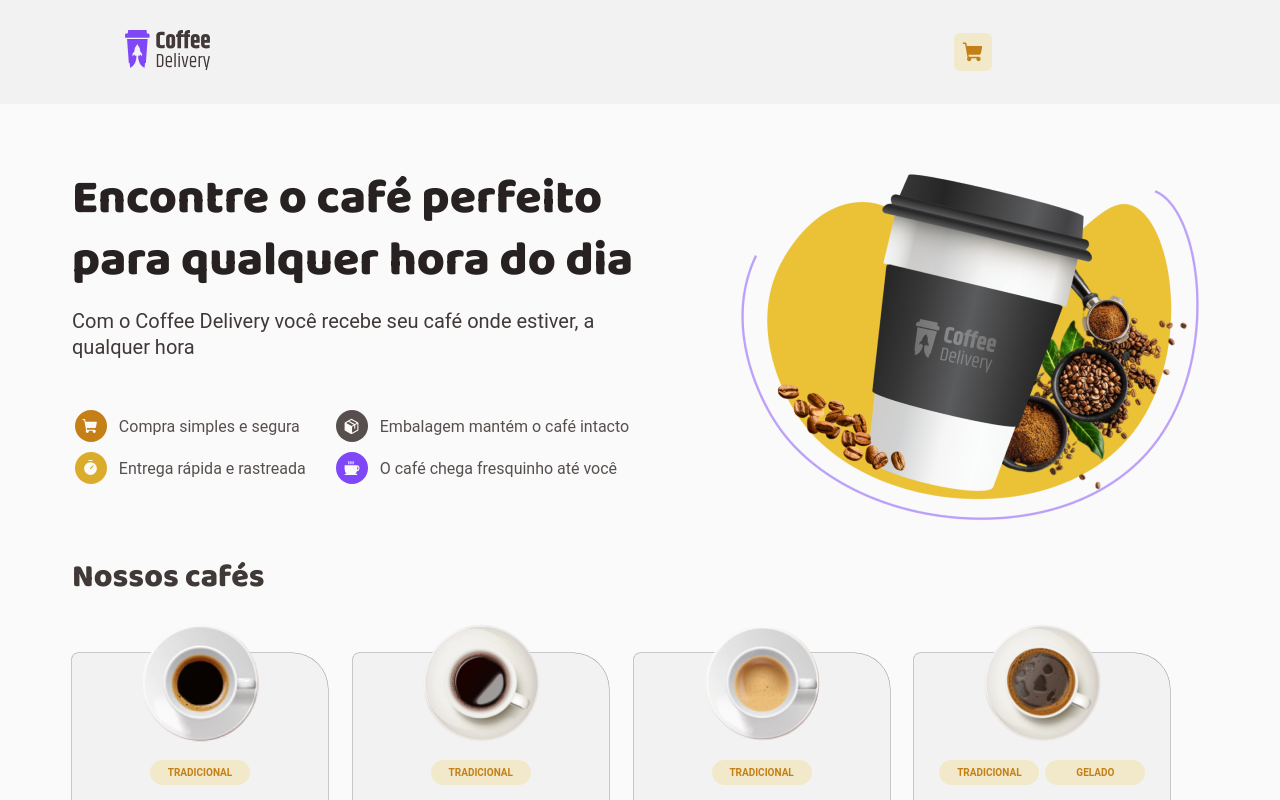
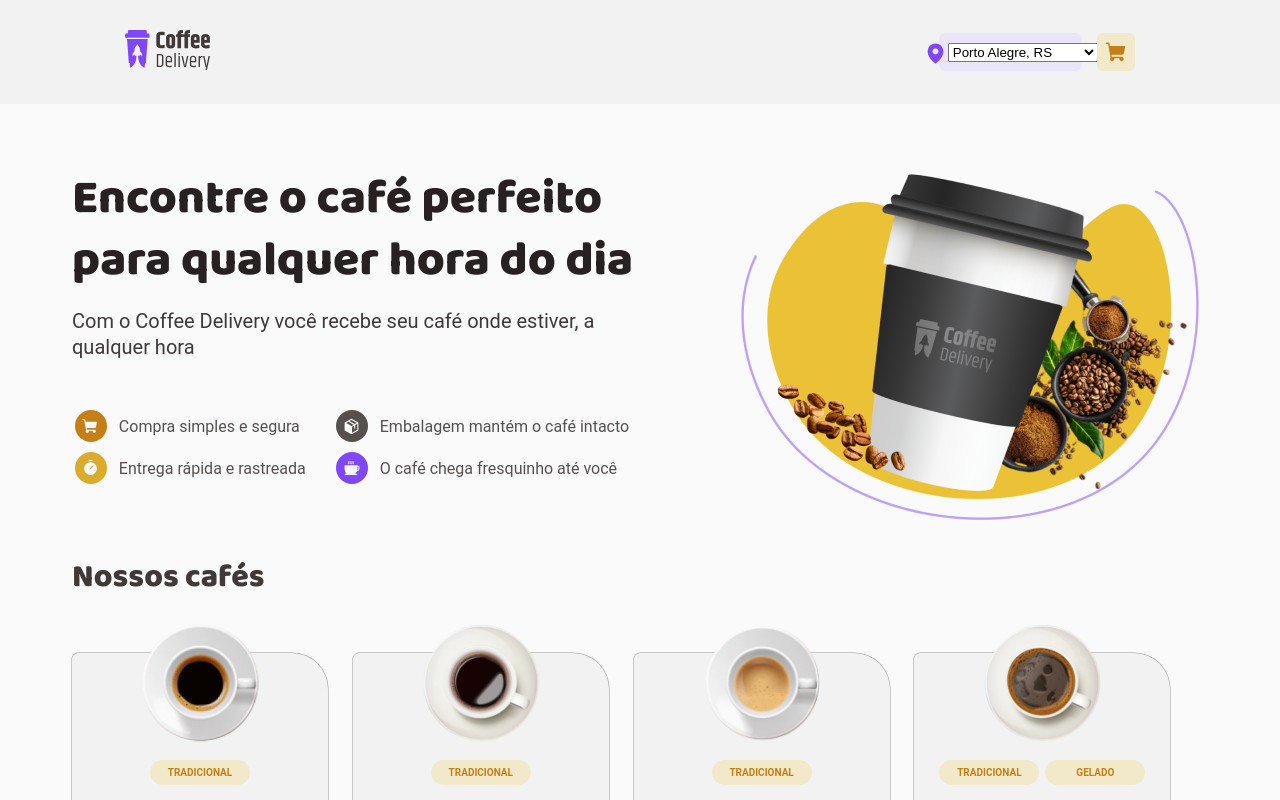
Before and after one commit to pedrodif/uploadCoffeeDelivery, a React (Vite) app: page / in a window 1280 px wide. Shown: the top 800 px of the page. Built offline with nearby package versions, Linux system fonts and the light colour scheme.

Commit message:
feat: :sparkles: component application, unsed code removal

```diff
--- a/src/components/Header/index.tsx
+++ b/src/components/Header/index.tsx
@@ -42,33 +42,18 @@ export function Header() {
       <HeaderNavBox>
         <div>
           <div>
-
-            {/* <Button
-              type="button"
-              width="9.5rem"
-              height="2.375rem"
-              color="#4B2995"
-              fontSize="0.875rem"
-              onClick={() => {}}
-            >
+            <Select.Root>
+              <Select.Icon>
                 <MapPin
                   color="#8047F8"
                   weight="fill"
                   size={23}
                 />
-              Porto Alegre, RS
-            </Button> */}
-
-            {/* <Select
+              </Select.Icon>
+              <Select.Main
                 data={AvailableLocs}
-              width="10rem"
-            >
-              <MapPin
-                color="#8047F8"
-                weight="fill"
-                size={23}
               />
-            </Select> */}
+            </Select.Root>
           </div>
         </div>
 
```
Also changed, not shown: src/components/Select/index.tsx (+2 -8 lines). Lines whose indentation alone changed are shown as unchanged.
